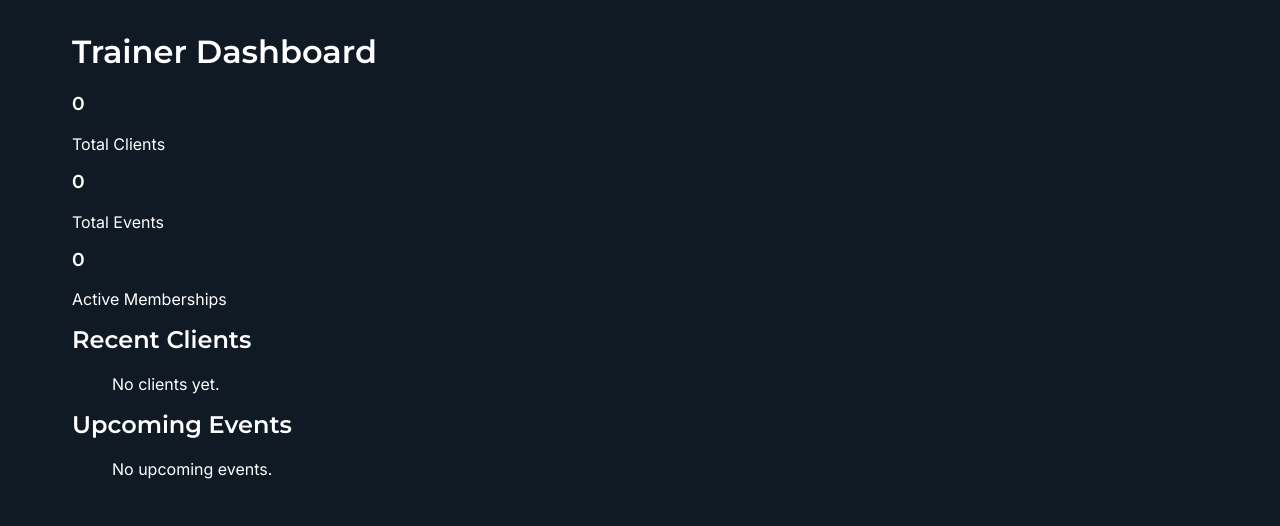
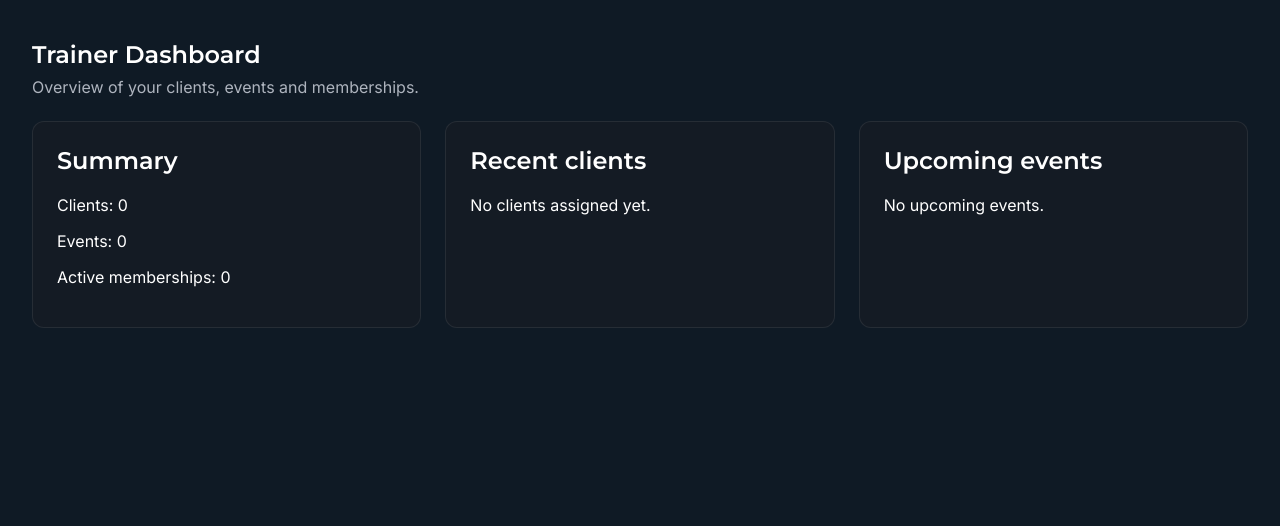
Before and after one commit to Anasousa11/SM5K, a Django app: page /trainer/dashboard/ in a window 1280 px wide. Shown: the part 122-648 px from the top of the page. Run offline with Django 5.2, Linux system fonts and the light colour scheme; a user stored in the database is signed in.

Commit message:
trainer dashboard updated

```diff
--- a/templates/trainer/dashboard.html
+++ b/templates/trainer/dashboard.html
@@ -1,46 +1,45 @@
 {% extends "base.html" %}
 
-{% block title %}Trainer Dashboard - SinMancha{% endblock %}
+{% block title %}Trainer Dashboard | SinMancha{% endblock %}
 
 {% block content %}
-<div class="container">
+<section class="page-header">
   <h1>Trainer Dashboard</h1>
+  <p>Overview of your clients, events and memberships.</p>
+</section>
 
-    <div class="dashboard-stats">
-        <div class="stat-card">
-            <h3>{{ client_count }}</h3>
-            <p>Total Clients</p>
-        </div>
-        <div class="stat-card">
-            <h3>{{ event_count }}</h3>
-            <p>Total Events</p>
-        </div>
-        <div class="stat-card">
-            <h3>{{ active_memberships }}</h3>
-            <p>Active Memberships</p>
-        </div>
+<section class="dashboard-grid">
+  <div class="card">
+    <h2>Summary</h2>
+    <p>Clients: {{ client_count }}</p>
+    <p>Events: {{ event_count }}</p>
+    <p>Active memberships: {{ active_memberships }}</p>
   </div>
 
-    <div class="dashboard-section">
-        <h2>Recent Clients</h2>
-        <ul>
+  <div class="card">
+    <h2>Recent clients</h2>
+    {% if clients %}
+      <ul style="padding-left:1rem;">
         {% for client in clients %}
-                <li>{{ client.user.get_full_name }} - {{ client.level }}</li>
-            {% empty %}
-                <p>No clients yet.</p>
+          <li>{{ client.user.get_full_name|default:client.user.username }}</li>
         {% endfor %}
       </ul>
+    {% else %}
+      <p>No clients assigned yet.</p>
+    {% endif %}
   </div>
 
-    <div class="dashboard-section">
-        <h2>Upcoming Events</h2>
-        <ul>
+  <div class="card">
+    <h2>Upcoming events</h2>
+    {% if events %}
+      <ul style="padding-left:1rem;">
         {% for event in events %}
-                <li>{{ event.title }} - {{ event.date }} at {{ event.start_time }}</li>
-            {% empty %}
-                <p>No upcoming events.</p>
+          <li>{{ event.date }} – {{ event.title }}</li>
         {% endfor %}
       </ul>
+    {% else %}
+      <p>No upcoming events.</p>
+    {% endif %}
   </div>
-</div>
+</section>
 {% endblock %}
```
Lines whose indentation alone changed are shown as unchanged.
